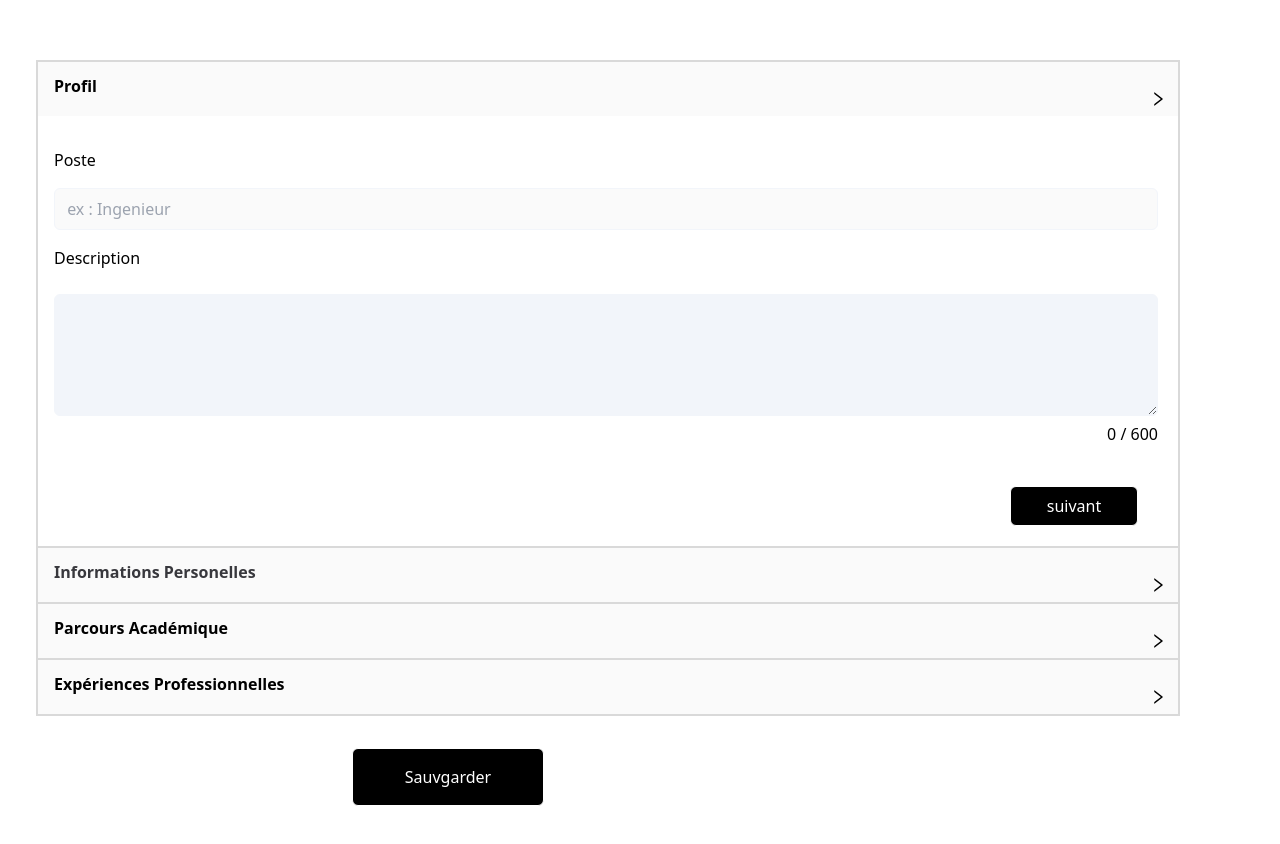
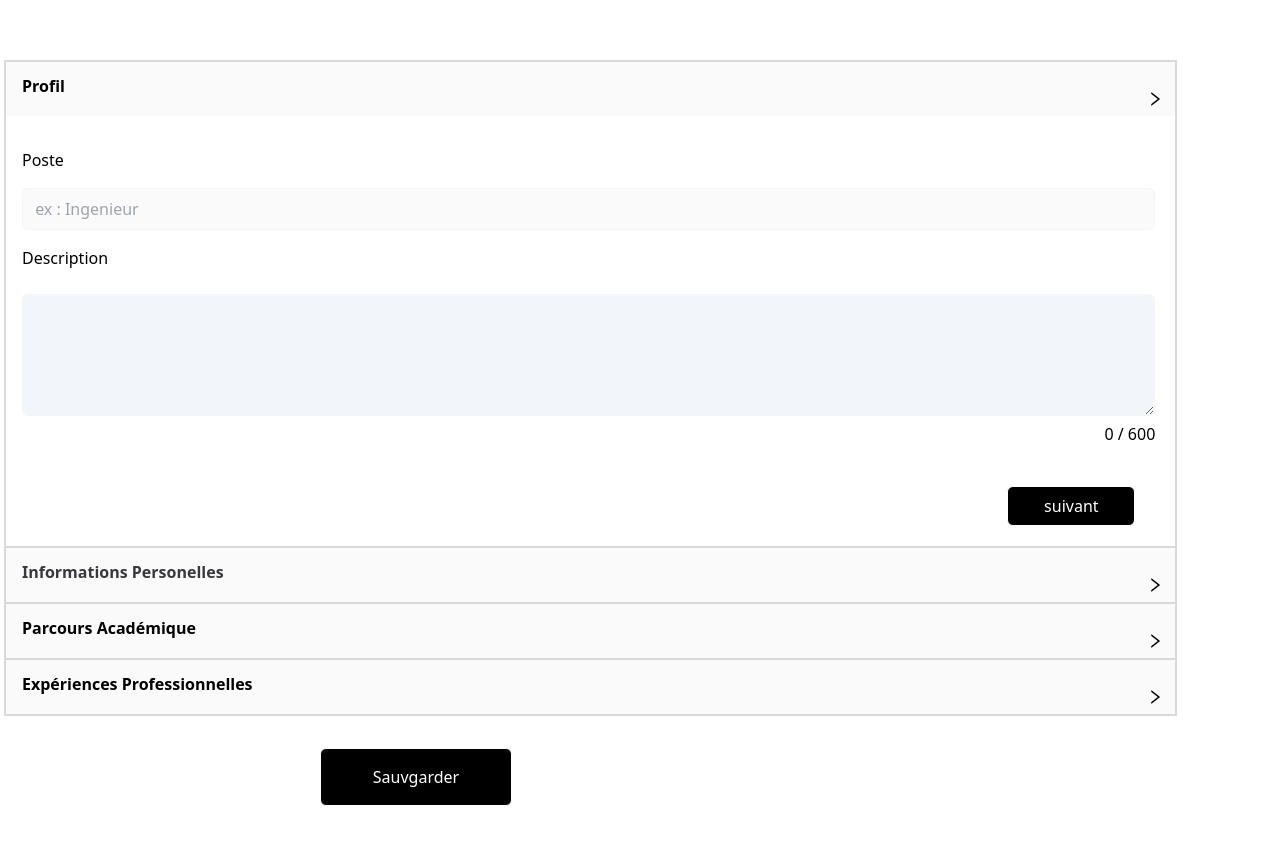
Before and after one commit to nader2356/generateur-cv, a React (Create React App) app: page / in a window 1280 px wide. Shown: the top 844 px of the page. Built offline with nearby package versions, Linux system fonts and the light colour scheme; what pdfmake would draw is missing.

Commit message:
correction_01\03\2023(2)

```diff
--- a/src/Form/MainForm.js
+++ b/src/Form/MainForm.js
@@ -102,7 +102,7 @@ const MainForm = () => {
           {(formik) => {
             return (
               <div className="flex min-h-screen flex-col justify-center bg-white ">
-                <div className="mb-auto ml-500px sm:pl-8 sm:mx-auto sm:w-full sm:max-w-7xl">
+                <div className="mb-auto ml-420px  sm:mx-auto sm:w-full sm:max-w-7xl">
                   <form onSubmit={formik.handleSubmit}>
                     <AboutMe
                       handleChange={formik.handleChange}
--- a/src/items/ExperienceProfessionnelleItems.js
+++ b/src/items/ExperienceProfessionnelleItems.js
@@ -35,7 +35,7 @@ const ExperienceProfessionnelleItems = ({
         </div>
       </div>
       {activeIndex === index ? (
-        <div className="   pt-5 overflow-visible opacity-100 h-full  border-border_color -mt-5 pb-8 w-full  pl-8 pr-10 border-l-2  border-r-2  border-b-2 ">
+        <div className="   pt-5 overflow-visible opacity-100 h-full  border-border_color -mt-5 pb-8  w-full  pl-8 pr-10 border-l-2  border-r-2  border-b-2 ">
           <div className="flex  space-x-5">
             <div className="w-1/2 mb-2">
               <div className="flex space-x-4">
--- a/src/items/ParcourAcademiqueItem.js
+++ b/src/items/ParcourAcademiqueItem.js
@@ -36,7 +36,7 @@ const ParcoursAcadémqueItems = ({
         </div>
       </div>
       {activeIndex === index ? (
-        <div className="  pt-5 overflow-visible opacity-100 h-full  border-border_color -mt-5 pb-8 w-full  pl-8 pr-10 border-l-2  border-r-2  border-b-2 ">
+        <div className="  pt-5 overflow-visible opacity-100 h-full  border-border_color -mt-5 pb-8   pl-8 pr-10 border-l-2  border-r-2  border-b-2 ">
           <div className="flex  space-x-5">
             <div className="w-1/2 mb-2">
               <div className="flex space-x-5">
```
